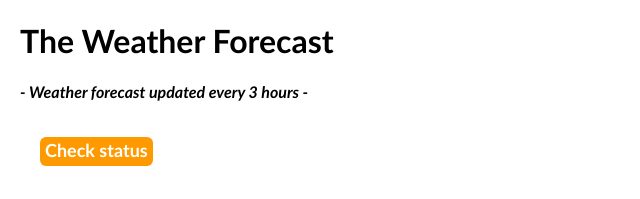
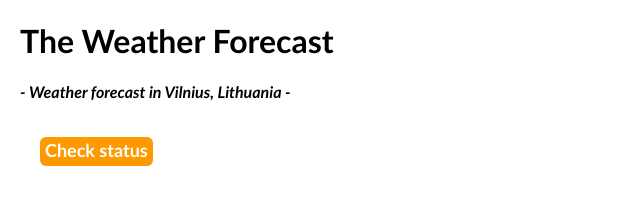
Before and after one commit to Dmitrijus9001/Weather-Forecast, a plain HTML site: page Index.html in a window 1280 px wide. Shown: the full height of the page, 0-640 px from the left. Drawn offline with nearby package versions, Linux system fonts and the light colour scheme.

Commit message:
Update Index.html

```diff
--- a/Index.html
+++ b/Index.html
@@ -15,7 +15,7 @@
 
     <body>
         <h1>The Weather Forecast</h1>
-            <div><p>- Weather forecast updated every 3 hours -</p>
+            <div><p>- Weather forecast in Vilnius, Lithuania -</p>
             </div>
 
             <div><i class="glyphicon glyphicon-barcodet"></i>
```
